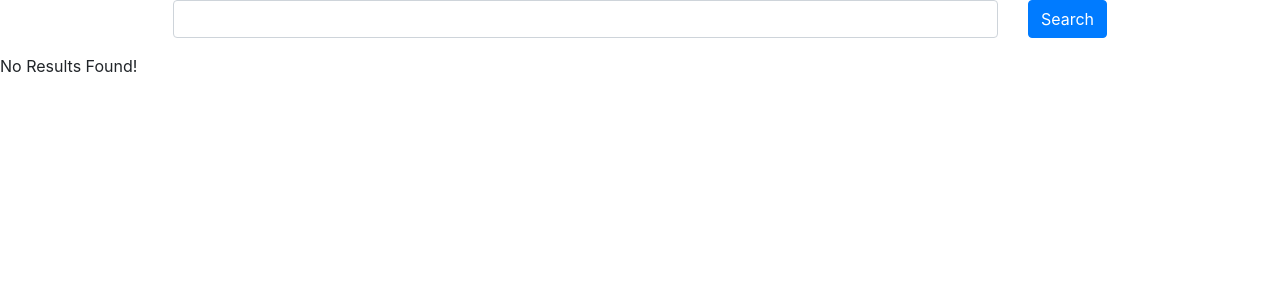
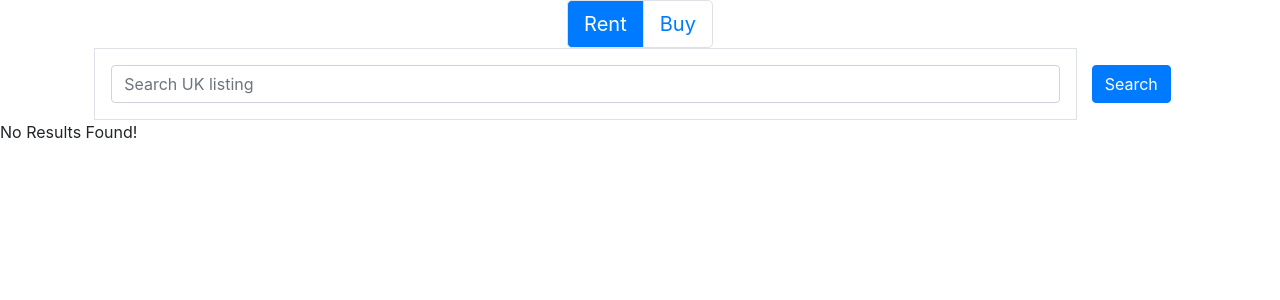
Before and after one commit to quigleyniall/react-realestate-tdd, a React (Create React App) app in the folder client/: page / in a window 1280 px wide. Shown: the top 300 px of the page. Built offline with nearby package versions, Linux system fonts and the light colour scheme.

Commit message:
Add listing option to request

```diff
--- a/client/src/containers/SearchBar/SearchBar.tsx
+++ b/client/src/containers/SearchBar/SearchBar.tsx
@@ -7,14 +7,16 @@ interface IProps {
 }
 
 interface IState {
-  location: string
+  location: string;
+  listingType: string
 }
 
 export class UnconnectedSearchBar extends React.Component<IProps, IState> {
   constructor(props) {
     super(props);
     this.state = {
-      location: ''
+      location: '',
+      listingType: 'Rent'
     };
   }
 
@@ -24,22 +26,45 @@ export class UnconnectedSearchBar extends React.Component<IProps, IState> {
 
   handleSubmit = async () => {
     const { location } = this.state;
-    this.props.searchListings(location);
+    await this.props.searchListings(location);
     this.setState({ location: '' });
   };
 
   render() {
-    const { location } = this.state;
+    const { location, listingType } = this.state;
     return (
-      <div className="container">
-        <div data-test="search-form" className="row justify-content-md-center">
-          <div className="form-group col-md-9">
+        <div data-test="search-form">
+          <div className="row justify-content-center">
+            <div className="btn-group btn-group-lg" role="group">
+              <button
+              type="button"
+              data-test="rent-button"
+              className={listingType === 'Rent' ? (
+                "btn btn-outline-primary border active") : ("btn btn-outline-primary border")
+              }
+              onClick={() => this.setState({ listingType: 'Rent'})}>
+                Rent
+              </button>
+              <button
+              type="button"
+              data-test="buy-button"
+              className={listingType === 'Buy' ? (
+                "btn btn-outline-primary border active") : ("btn btn-outline-primary border")
+              }
+              onClick={() => this.setState({ listingType: 'Buy'})}>
+                Buy
+              </button>
+            </div>
+          </div>
+          <div className="row justify-content-center align-items-center">
+          <div className="col-md-9 border p-3">
             <input
               data-test="search-bar"
               type="text"
               className="form-control"
               onChange={this.handleChange}
               name="location"
+              placeholder="Search UK listing"
               value={location}
             />
           </div>
@@ -53,8 +78,8 @@ export class UnconnectedSearchBar extends React.Component<IProps, IState> {
               Search
             </button>
           </div>
+          </div>
         </div>
-      </div>
     );
   }
 }
```
Also changed, not shown: 2 other files (tests, documents, lock files or other folders).
